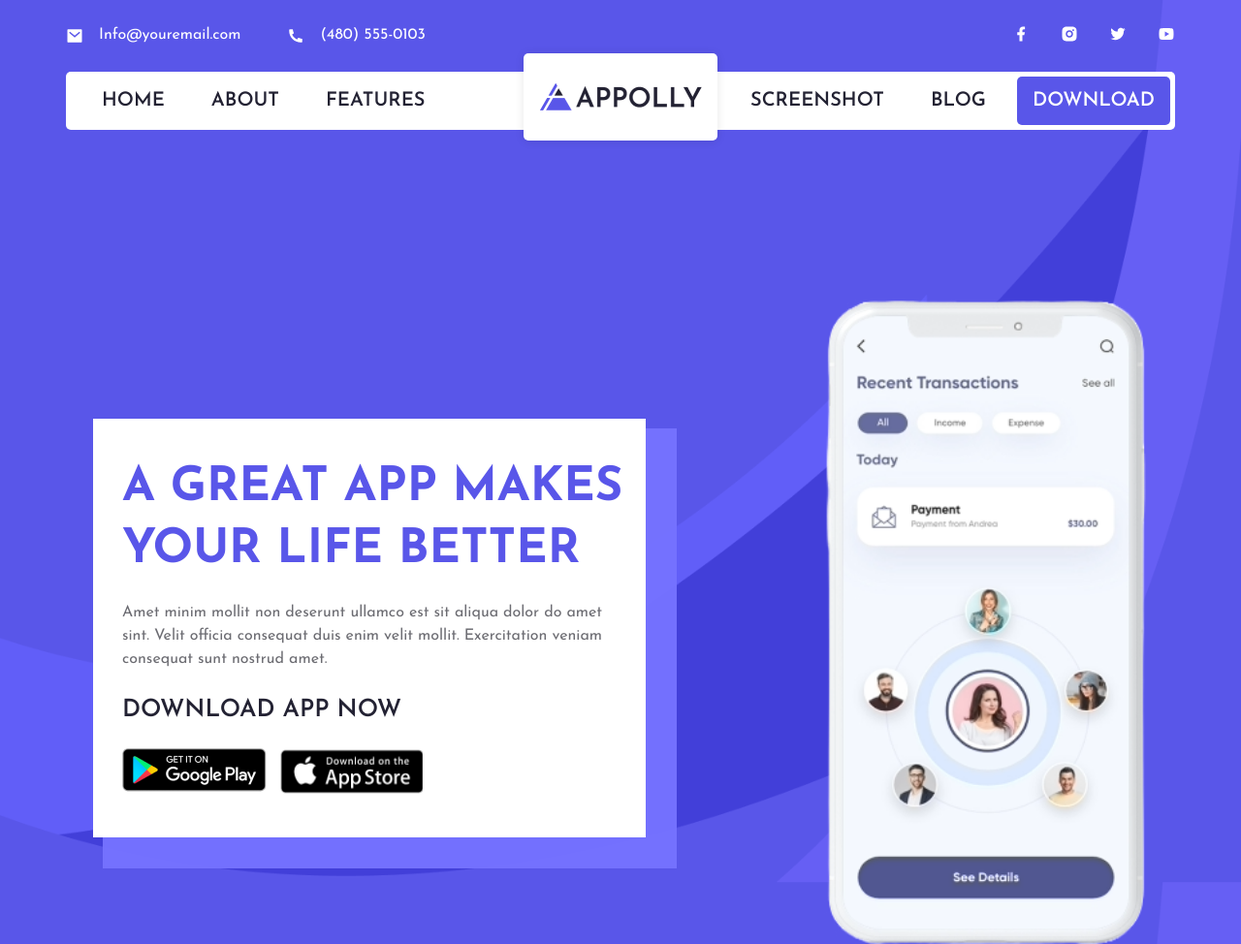
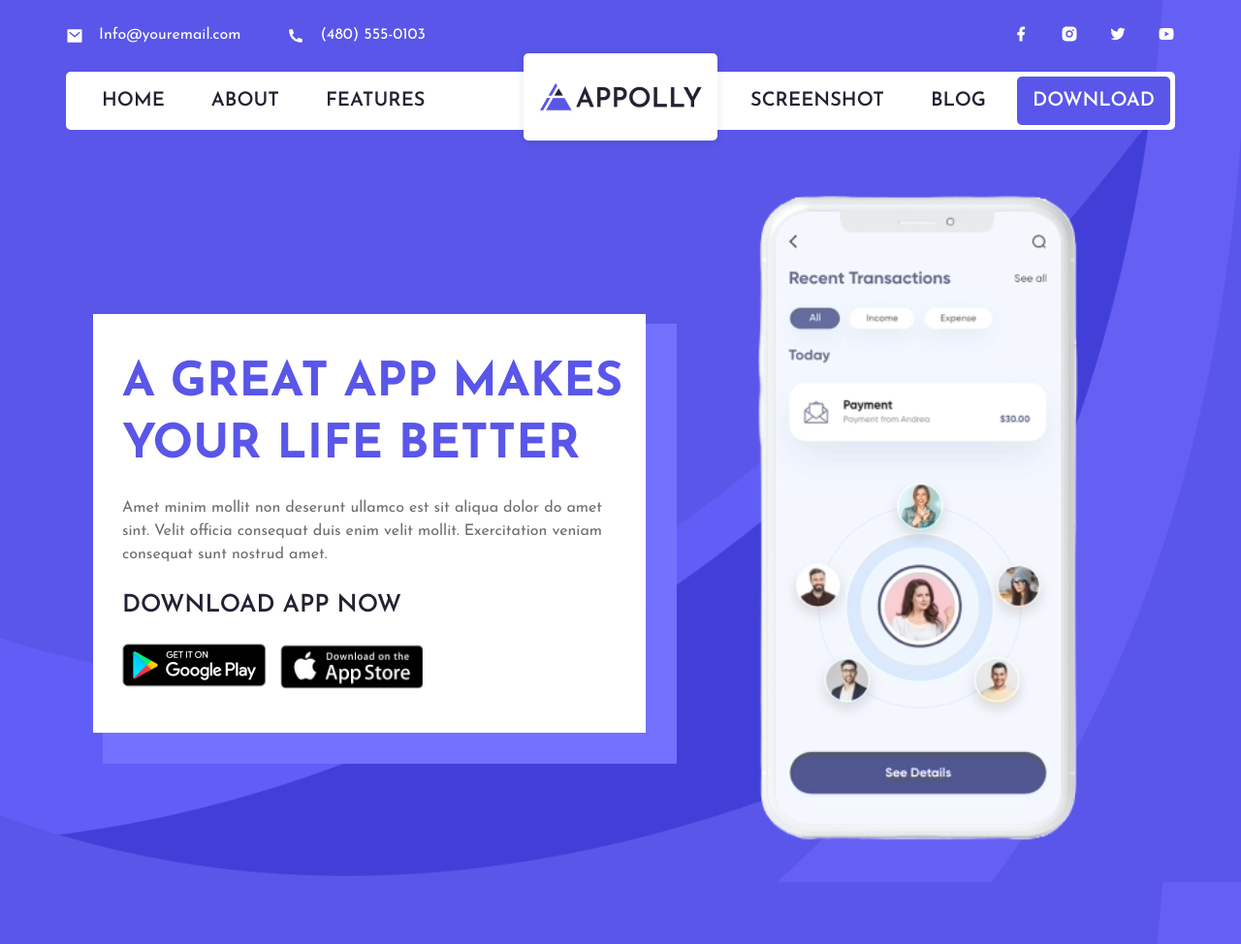
Before and after one commit to emin1731/apolly-responsible-landing, a website: page index.html in a window 1280 px wide. Shown: the top 974 px of the page at 97% size. Drawn offline with nearby package versions, Linux system fonts and the light colour scheme.

Commit message:
Add README

```diff
--- a/assets/scss/components/_breakpoints.scss
+++ b/assets/scss/components/_breakpoints.scss
@@ -55,7 +55,7 @@
     .home {
         flex-direction: row;
         justify-content: space-between;
-        margin-top: 221px;
+        padding-top: 211px;
 
         &__container {
             // width: 356px;
@@ -230,7 +230,7 @@
 
 @media screen and (min-width: 992px){
     .home {
-        margin-top: 67px;
+        padding-top: 67px;
 
         &__container {
             padding: 40px 23px 41px 30px;
@@ -250,6 +250,7 @@
 
         &__img {
             width: 334px;
+            margin-right: 70px;
         }
 
         &__download img {
```
Also changed, not shown: index.html (+1 -0 lines), README.md (added), assets/css/styles.css, screenshot.png (added).
